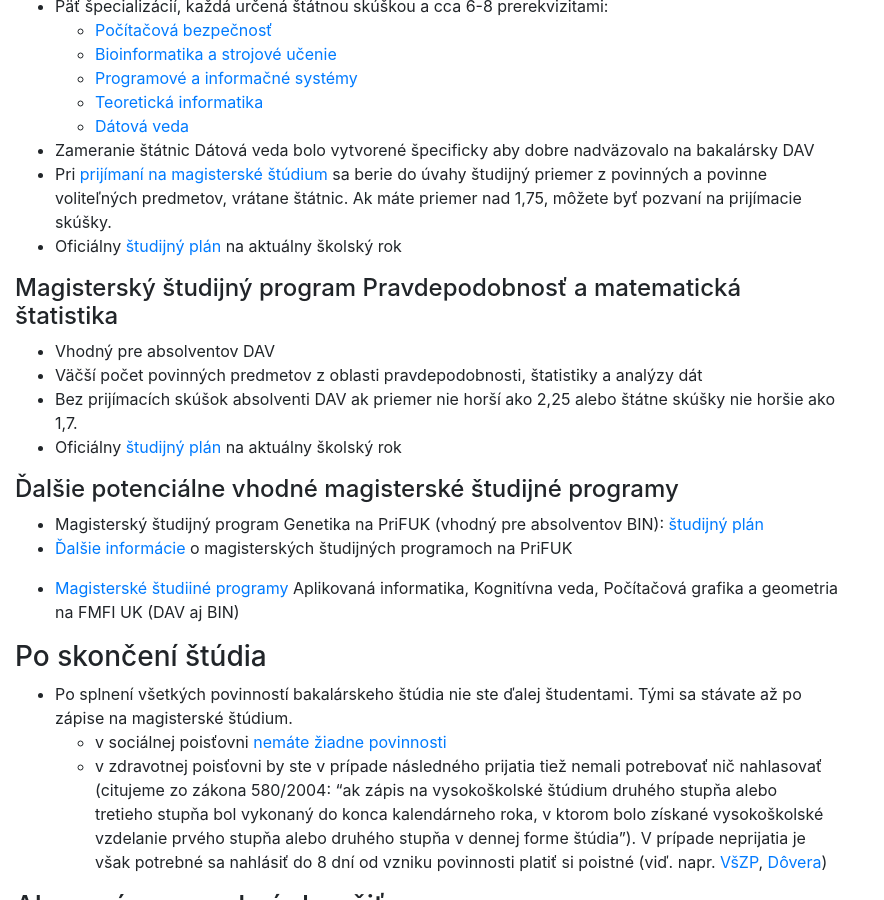
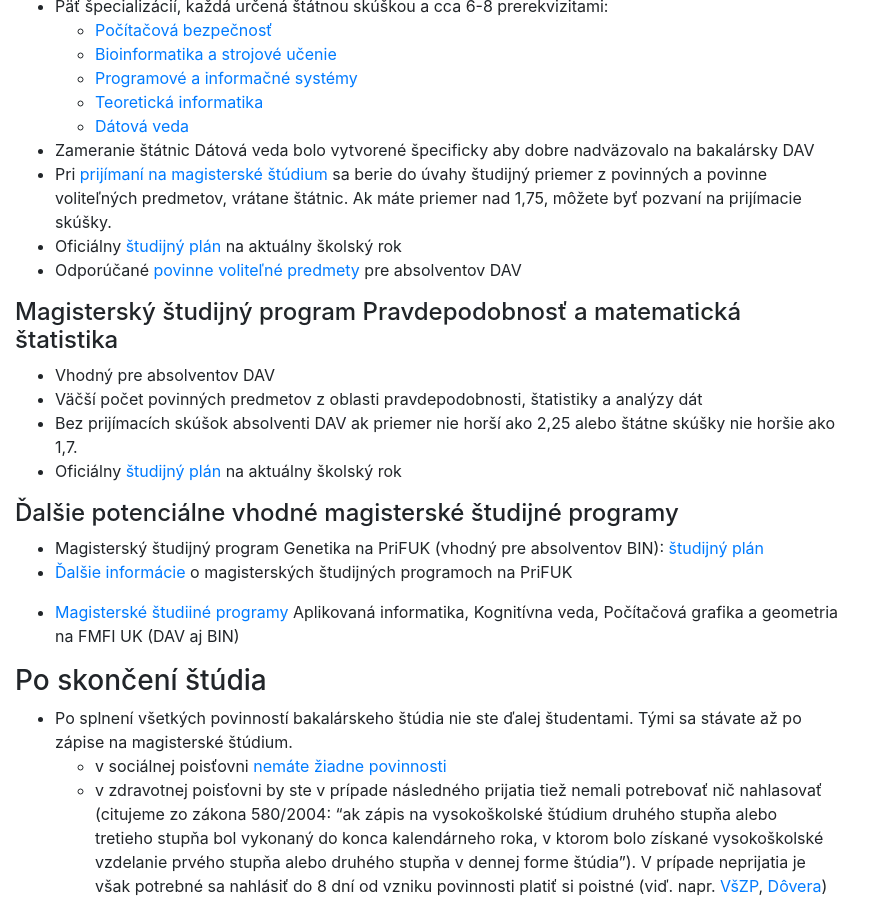
Before and after one commit to bbrejova/bcdav, a Jekyll site: the page built from Štúdium_v_poslednom_ročníku.md, in a window 1280 px wide and 900 px high, scrolled down 736 px. Shown: the whole window, without its empty margins (0-884 px from the left). Built offline with Jekyll 4.4.1, drawn with Linux system fonts in a browser that asks for light colours; nearby versions of some CDN libraries; our own code applies the rules of GitHub Pages for plain Markdown files.

Commit message:
predmety_mINF

```diff
--- a/Štúdium_v_poslednom_ročníku.md
+++ b/Štúdium_v_poslednom_ročníku.md
@@ -51,6 +51,7 @@ title: Štúdium v poslednom ročníku
   - Pri [prijímaní na magisterské štúdium](https://fmph.uniba.sk/fileadmin/fmfi/studium/prijimacky/Podmienky_na_prijatie_na_mgr-phd_studium_24_25.pdf) sa berie do úvahy študijný
     priemer z povinných a povinne voliteľných predmetov, vrátane štátnic. Ak máte priemer nad 1,75, môžete byť pozvaní na prijímacie skúšky.
   - Oficiálny [študijný plán](https://sluzby.fmph.uniba.sk/infolist/sk/sp_mINF.html) na aktuálny školský rok
+  - Odporúčané [povinne voliteľné predmety](https://docs.google.com/spreadsheets/d/1F4uc-eOf6Jsy35-j7jSQ2FaNgckEc8JwvEAtE5SPp-U/edit?usp=sharing) pre absolventov DAV
 
 #### Magisterský študijný program Pravdepodobnosť a matematická štatistika
 
```
